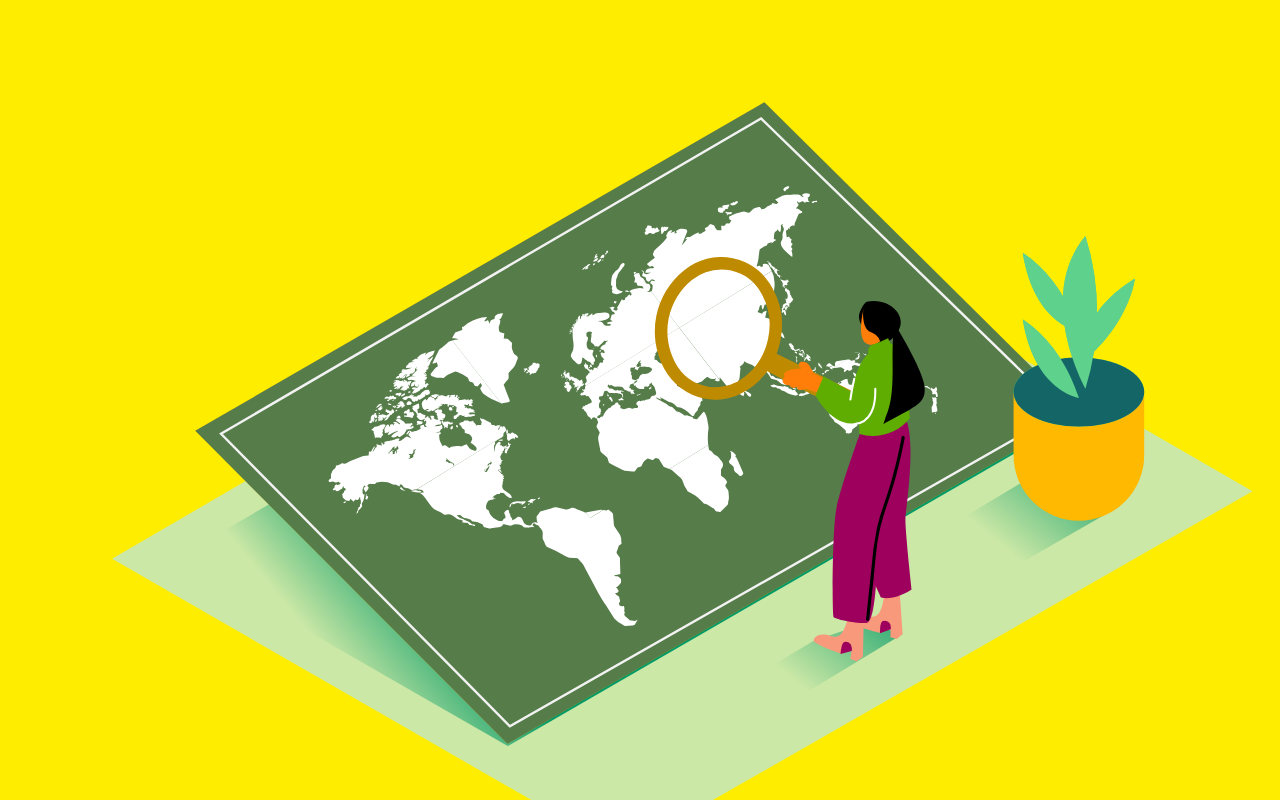
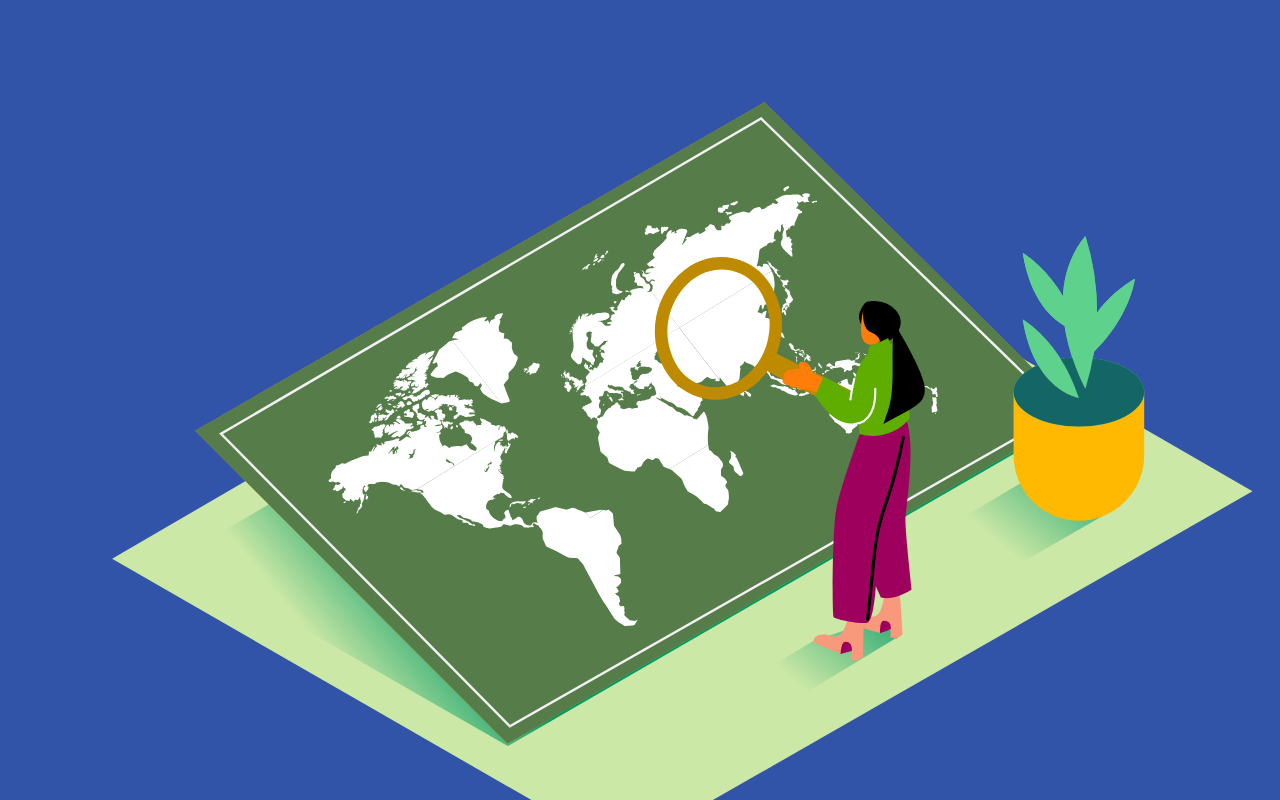
Before and after one commit to hajzeer/my_website, a Vue app: page / in a window 1280 px wide. Shown: the top 800 px of the page. Built offline with nearby package versions, Linux system fonts and the light colour scheme.

Commit message:
change the color

```diff
--- a/src/App.vue
+++ b/src/App.vue
@@ -9,7 +9,7 @@
       <div class="main__info">
         <h2 class="slogan">"Strive for Greatness" <br/> LeBron James</h2>
         <h1 class="about_me">ABOUT ME</h1>
-        <p>
+        <p class="main__desc">
           Lorem ipsum dolor sit amet, consectetur adipiscing elit. Curabitur lobortis accumsan mi, et efficitur erat bibendum ut. Curabitur condimentum magna ac nisl accumsan, non eleifend orci vestibulum. Morbi at sem vulputate, iaculis nunc quis, molestie mi. Maecenas volutpat posuere mauris, vitae egestas dolor ultrices non.
         </p>
       </div>
@@ -105,7 +105,7 @@ export default {
         {id: 9, photo: adobexd, name: "Adobe XD"},
       ],
       languages: [
-        {id: 0, name: "English", level: "Intermediate"},
+        {id: 0, name: "English", level: "C1"},
         {id: 1, name: "Polish", level: "Native"},
       ],
       socialMedias: [
@@ -137,7 +137,7 @@ export default {
     padding: 0;
   }
   .app {
-    background: #FFED00;
+    background: #3254a8;
     width: 100%;
   }
   .wrapper{
@@ -158,6 +158,13 @@ export default {
     justify-content: center;
     align-items: center;
 
+    p {
+      font-size: 20px;
+    }
+
+    .main__desc {
+      padding: 20px;
+    }
     h1 {
       font-size: 2em;
     }
@@ -200,6 +207,7 @@ export default {
         cursor: pointer;
         padding: 20px;
         text-decoration: none;
+        font-size: 20px;
         color: #FFFFFF;
       }
 
--- a/src/components/HeroImage.vue
+++ b/src/components/HeroImage.vue
@@ -18,7 +18,7 @@ name: "HeroImage"
 <style scoped lang="scss">
 .hero__imageOuter{
   z-index: -1;
-  background: #FF9900;
+  background: #243a70;
   width: 100%;
   height: 100vh;
 
@@ -31,7 +31,7 @@ name: "HeroImage"
     border-bottom-left-radius: 30% ;
     border-bottom-right-radius: 30% ;
     box-shadow: 0 0 50rem black;
-    background-color: #FFED00;
+    background-color: #3254a8;
     width: 100%;
     height: 40%;
     h1 {
@@ -52,7 +52,7 @@ name: "HeroImage"
     height: 70%;
     background-color:transparent;
     background-image: url('../../src/assets/HeroImage.svg');
-    mix-blend-mode: luminosity;
+    mix-blend-mode: multiply;
     background-position: 50% 50%;
     background-repeat: no-repeat;
     background-size: cover;
--- a/src/components/skills.vue
+++ b/src/components/skills.vue
@@ -39,7 +39,6 @@ export default {
   font-family: 'Montserrat', sans-serif;
   color: #FFFFFF;
   text-align: center;
-  background-color: #FFED00;
 
   display: flex;
   flex-direction: column;
--- a/src/components/starter.vue
+++ b/src/components/starter.vue
@@ -59,7 +59,7 @@ export default {
   padding: 0;
   width: 100%;
   height: 100vh;
-  background-color: #FFED00;
+  background-color: #3254a8;
 
   display: flex;
   flex-direction: column;
```
